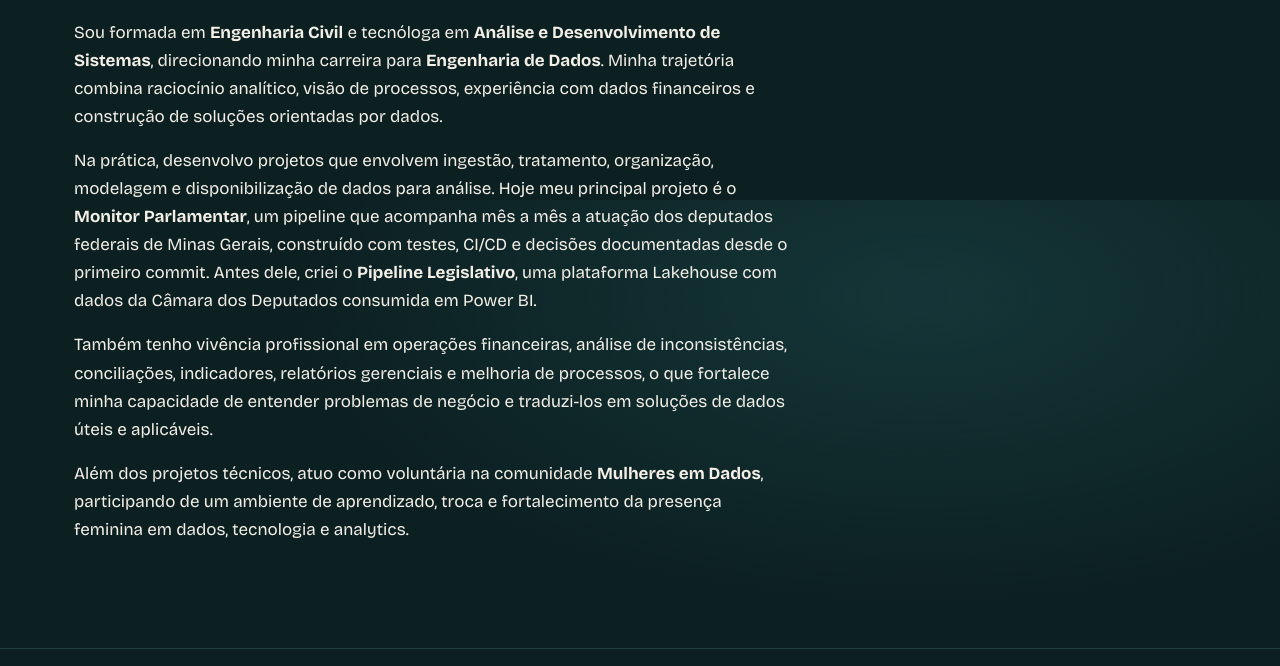
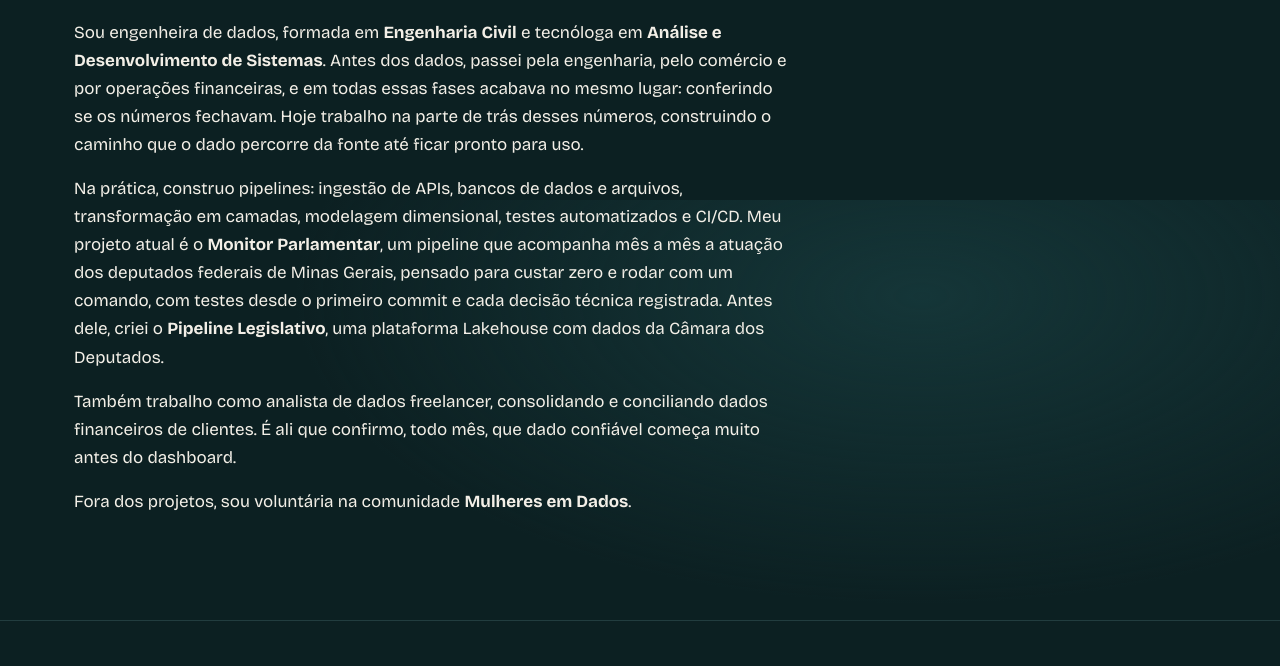
Before and after one commit to nadinne94/portfolio, a plain HTML site: page index.html in a window 1280 px wide. Shown: the part 600-1266 px from the top of the page. Drawn offline with nearby package versions, Linux system fonts and the light colour scheme.

Commit message:
Atualiza o Sobre com o foco em engenharia

```diff
--- a/index.html
+++ b/index.html
@@ -78,19 +78,19 @@
 
         <div class="about-text" data-reveal>
           <p>
-            Sou formada em <strong>Engenharia Civil</strong> e tecnóloga em <strong>Análise e Desenvolvimento de Sistemas</strong>, direcionando minha carreira para <strong>Engenharia de Dados</strong>. Minha trajetória combina raciocínio analítico, visão de processos, experiência com dados financeiros e construção de soluções orientadas por dados.
+            Sou engenheira de dados, formada em <strong>Engenharia Civil</strong> e tecnóloga em <strong>Análise e Desenvolvimento de Sistemas</strong>. Antes dos dados, passei pela engenharia, pelo comércio e por operações financeiras, e em todas essas fases acabava no mesmo lugar: conferindo se os números fechavam. Hoje trabalho na parte de trás desses números, construindo o caminho que o dado percorre da fonte até ficar pronto para uso.
           </p>
 
           <p>
-            Na prática, desenvolvo projetos que envolvem ingestão, tratamento, organização, modelagem e disponibilização de dados para análise. Hoje meu principal projeto é o <strong>Monitor Parlamentar</strong>, um pipeline que acompanha mês a mês a atuação dos deputados federais de Minas Gerais, construído com testes, CI/CD e decisões documentadas desde o primeiro commit. Antes dele, criei o <strong>Pipeline Legislativo</strong>, uma plataforma Lakehouse com dados da Câmara dos Deputados consumida em Power BI.
+            Na prática, construo pipelines: ingestão de APIs, bancos de dados e arquivos, transformação em camadas, modelagem dimensional, testes automatizados e CI/CD. Meu projeto atual é o <strong>Monitor Parlamentar</strong>, um pipeline que acompanha mês a mês a atuação dos deputados federais de Minas Gerais, pensado para custar zero e rodar com um comando, com testes desde o primeiro commit e cada decisão técnica registrada. Antes dele, criei o <strong>Pipeline Legislativo</strong>, uma plataforma Lakehouse com dados da Câmara dos Deputados.
           </p>
 
           <p>
-            Também tenho vivência profissional em operações financeiras, análise de inconsistências, conciliações, indicadores, relatórios gerenciais e melhoria de processos, o que fortalece minha capacidade de entender problemas de negócio e traduzi-los em soluções de dados úteis e aplicáveis.
+            Também trabalho como analista de dados freelancer, consolidando e conciliando dados financeiros de clientes. É ali que confirmo, todo mês, que dado confiável começa muito antes do dashboard.
           </p>
 
           <p>
-            Além dos projetos técnicos, atuo como voluntária na comunidade <strong>Mulheres em Dados</strong>, participando de um ambiente de aprendizado, troca e fortalecimento da presença feminina em dados, tecnologia e analytics.
+            Fora dos projetos, sou voluntária na comunidade <strong>Mulheres em Dados</strong>.
           </p>
         </div>
       </section>
```
